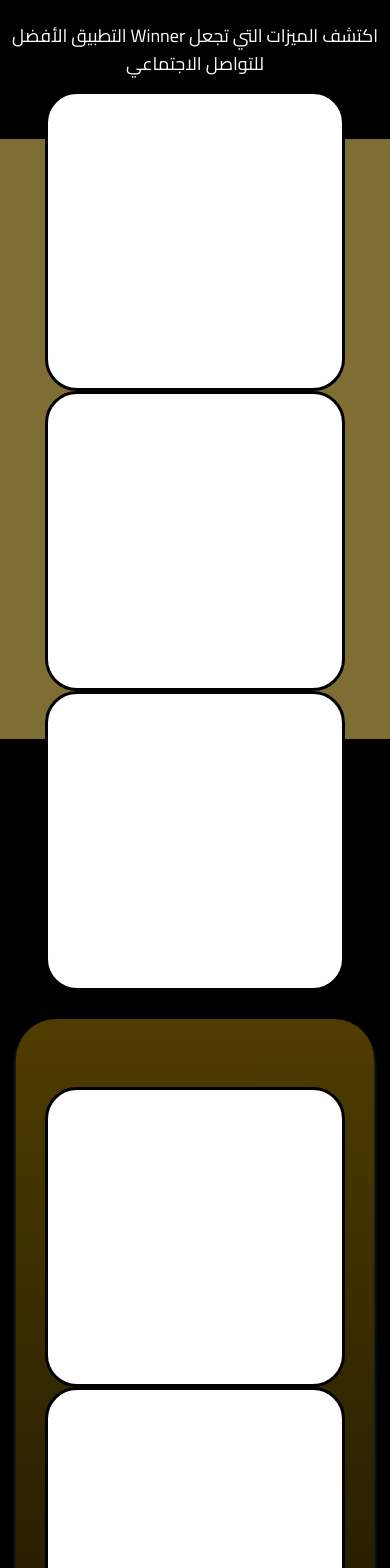
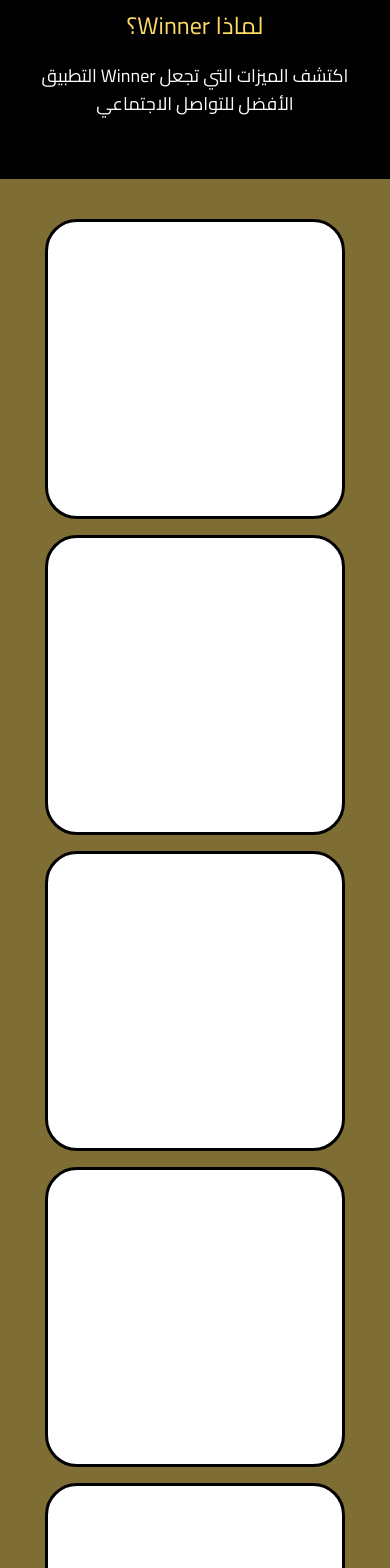
Before and after one commit to odaibishr/winner-app, a React (Vite) app: page / in a window 390 px wide. Shown: the part 1340-2908 px from the top of the page. Built offline with nearby package versions, Linux system fonts and the light colour scheme.

Commit message:
make why choos use section responsive

```diff
--- a/src/components/WhyChooseUsSection.jsx
+++ b/src/components/WhyChooseUsSection.jsx
@@ -4,36 +4,27 @@ import FeaturedCard from "./FeaturedCard";
 
 const WhyChooseUsSection = () => {
 	return (
-		<section className="mb-50">
+		<section className="md:mb-50 my-10">
+			<div className="container">
 				<SectionHeader
 					title="لماذا Winner؟"
 					description="اكتشف الميزات التي تجعل Winner التطبيق الأفضل للتواصل الاجتماعي"
 				/>
-			<div className="w-full h-[600px] mt-10 bg-primary/50 overflow-visible">
+			</div>
+			<div className="w-full mt-10 bg-primary/50 overflow-visible">
 				<div className="container">
 					<div className="flex justify-center">
-						<div className="grid grid-cols-1 md:grid-cols-3 gap-x-4 md:gap-x-10">
-							{/* الصف العلوي - خارج للأعلى */}
-							<div className="-translate-y-12">
+						<div className="grid grid-cols-1 md:grid-cols-3 gap-4 md:gap-x-10 py-10 md:py-0">
+							{Array.from({ length: 3 }).map((_, index) => (
+								<div key={index} className="md:-translate-y-12">
 									<FeaturedCard />
 								</div>
-							<div className="-translate-y-12">
+							))}
+							{Array.from({ length: 3 }).map((_, index) => (
+								<div key={index} className="md:translate-y-12">
 									<FeaturedCard />
 								</div>
-							<div className="-translate-y-12">
-								<FeaturedCard />
-							</div>
-
-							{/* الصف السفلي - خارج للأسفل */}
-							<div className="translate-y-12">
-								<FeaturedCard />
-							</div>
-							<div className="translate-y-12">
-								<FeaturedCard />
-							</div>
-							<div className="translate-y-12">
-								<FeaturedCard />
-							</div>
+							))}
 						</div>
 					</div>
 				</div>
```
Lines whose indentation alone changed are shown as unchanged.
